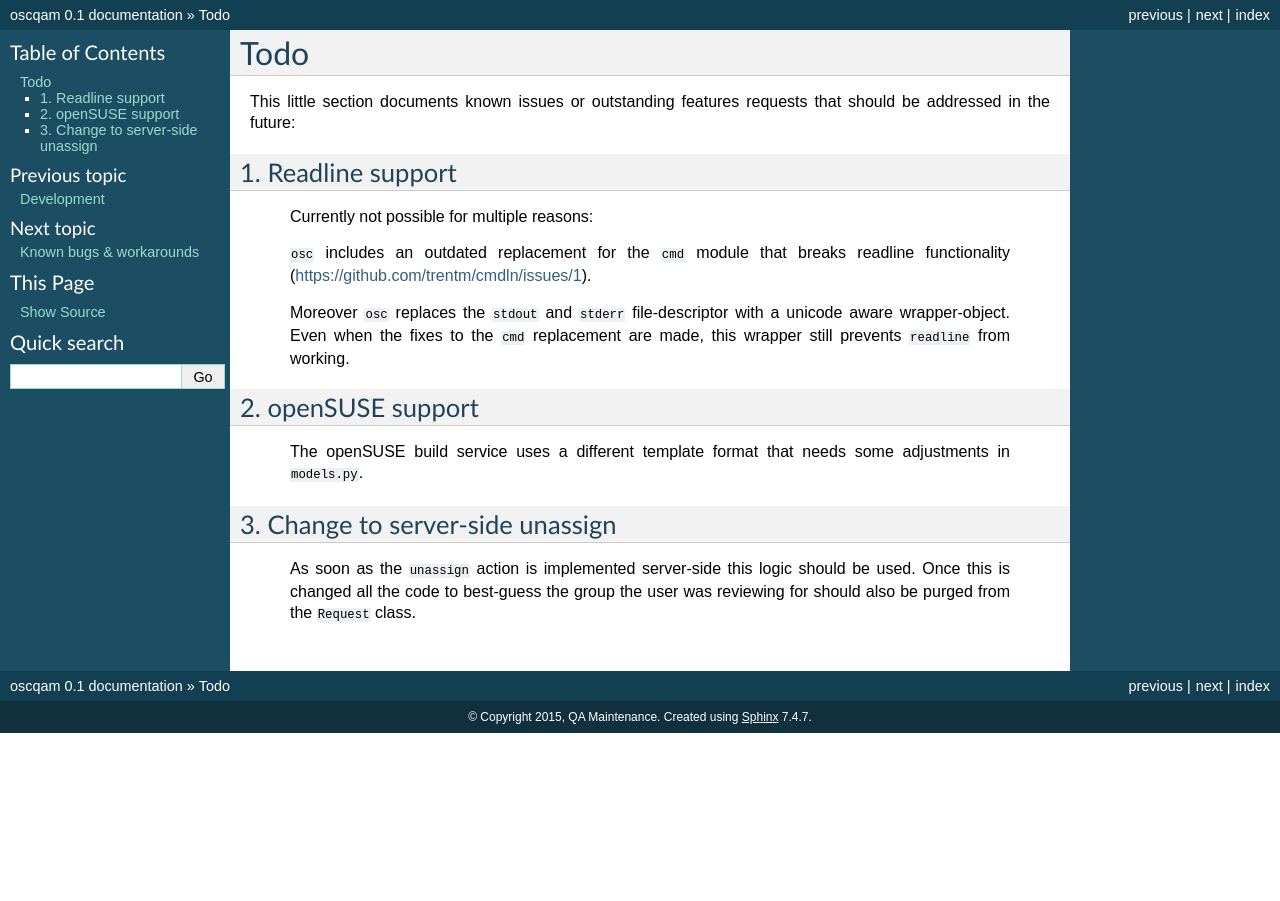
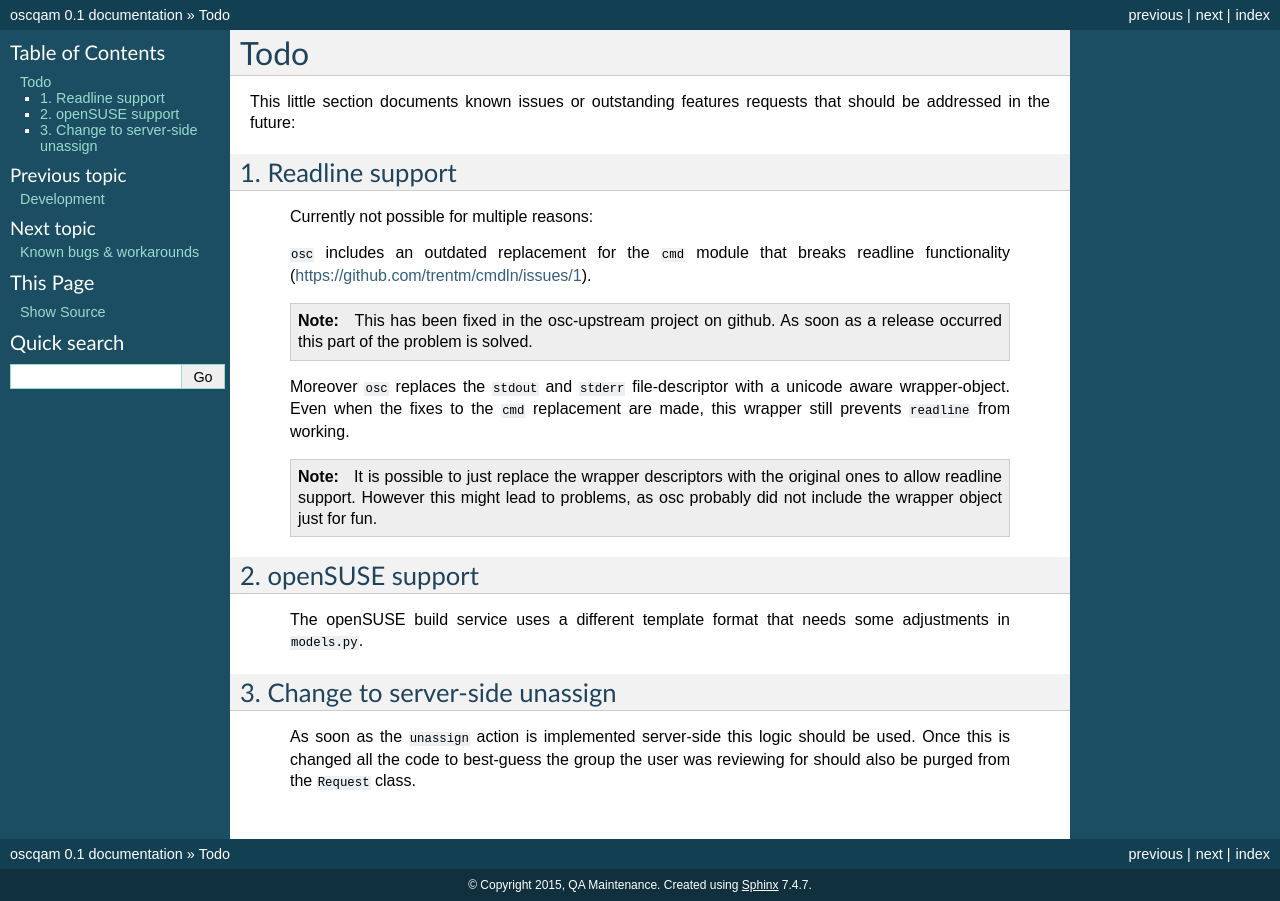
Before and after one commit to openSUSE/osc-plugin-qam, a Sphinx documentation site: the page built from Documentation/todo.rst, in a window 1280 px wide. Built offline with Sphinx 7.4.7, drawn with Linux system fonts in a browser that asks for light colours.

Commit message:
Updated todo document with current status of the readline-bug.
Signed-off-by: Florian Bergmann <fbergmann@suse.de>

```diff
--- a/Documentation/todo.rst
+++ b/Documentation/todo.rst
@@ -12,10 +12,20 @@ that should be addressed in the future:
    ``osc`` includes an outdated replacement for the ``cmd`` module that breaks
    readline functionality (https://github.com/trentm/cmdln/issues/1).
 
+   .. note::
+      This has been fixed in the osc-upstream project on github.
+      As soon as a release occurred this part of the problem is solved.
+
    Moreover ``osc`` replaces the ``stdout`` and ``stderr`` file-descriptor
    with a unicode aware wrapper-object.
    Even when the fixes to the ``cmd`` replacement are made, this wrapper still
    prevents ``readline`` from working.
+
+   .. note::
+      It is possible to just replace the wrapper descriptors with the original
+      ones to allow readline support.
+      However this might lead to problems, as osc probably did not include the
+      wrapper object just for fun.
 
 2. openSUSE support
 -------------------
```
